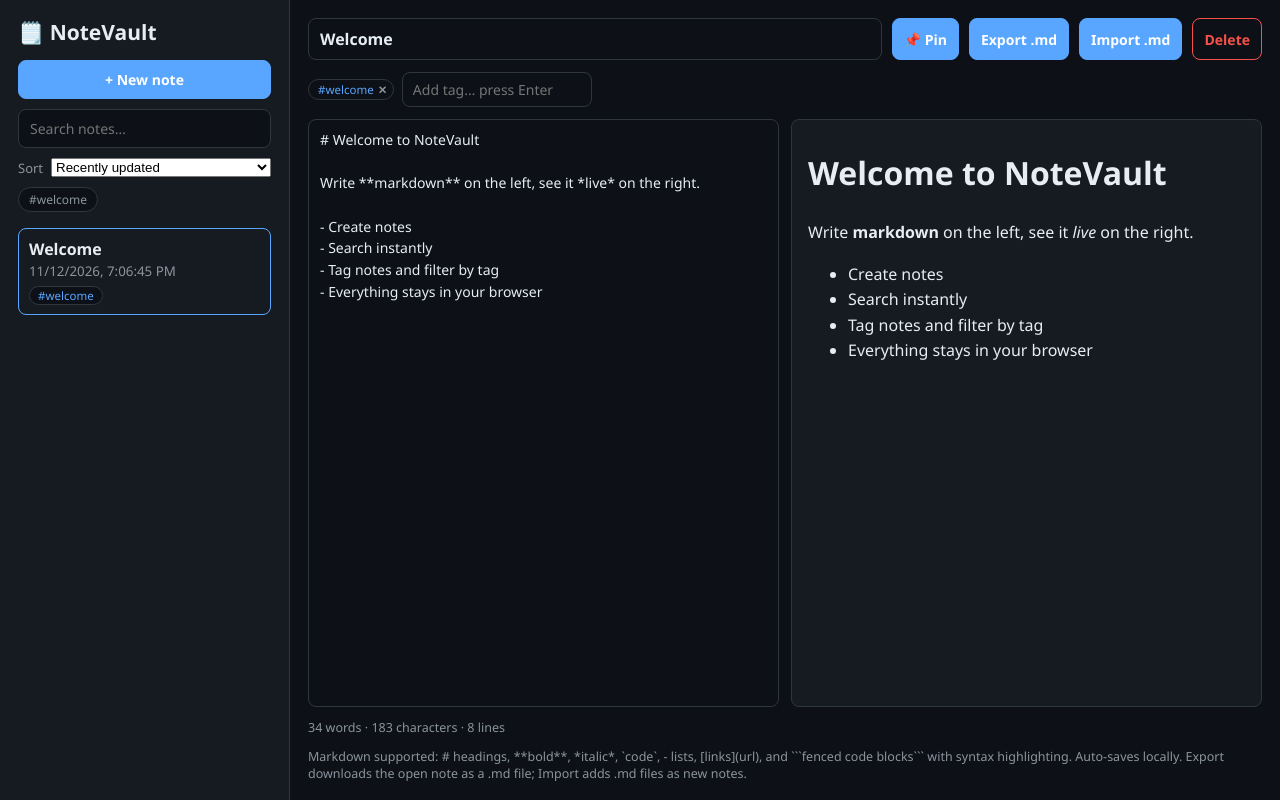
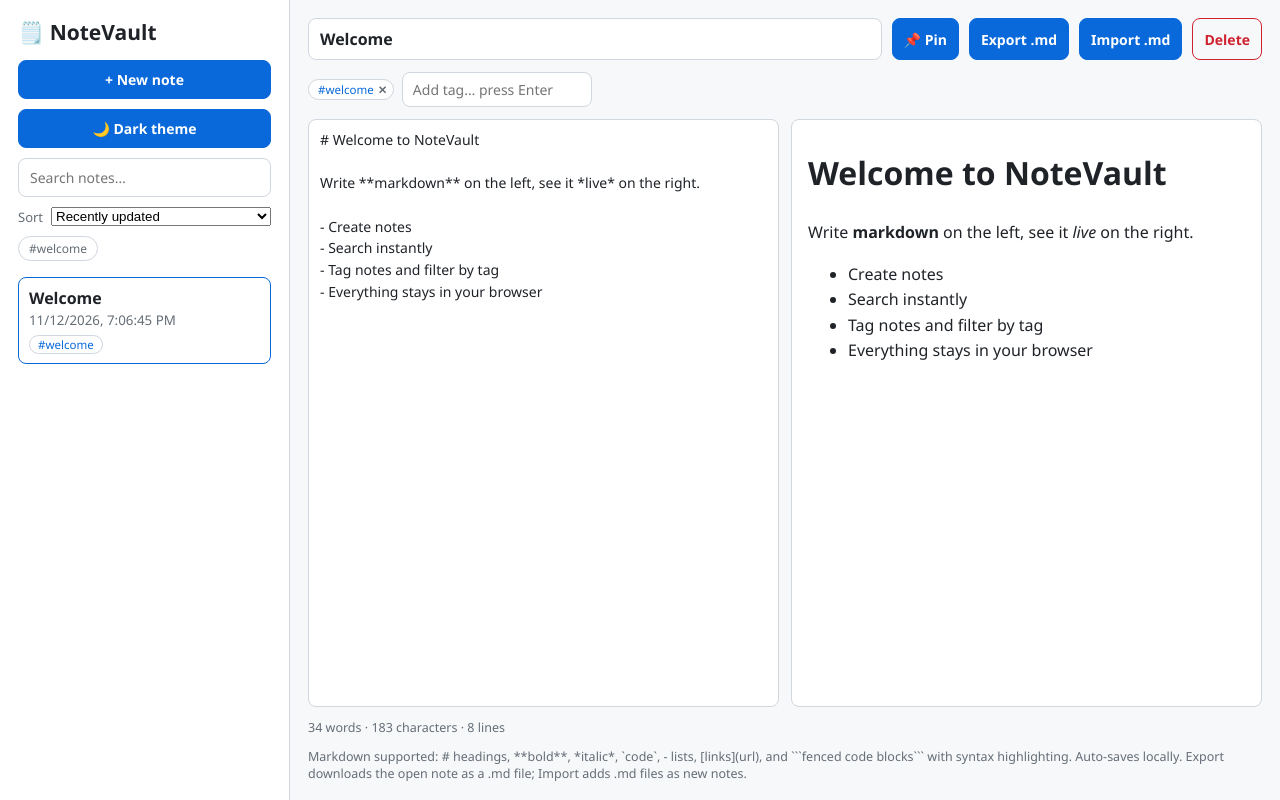
Before and after one commit to azhruu/notevault, a plain HTML site: page index.html in a window 1280 px wide. Drawn offline with Linux system fonts and the light colour scheme.

Commit message:
feat: dark/light theme toggle

```diff
--- a/app.js
+++ b/app.js
@@ -3,12 +3,44 @@
 
 const KEY = "notevault-v1";
 const SORT_KEY = "notevault-sort-v1";
+const THEME_KEY = "notevault-theme-v1";
 const $ = (id) => document.getElementById(id);
 
 let notes = load();
 let activeId = notes.length ? notes[0].id : null;
 let activeTag = null; // tag filter for the note list, null = show all
 let sortMode = loadSortMode();
+const THEMES = ["dark", "light"];
+let theme = loadTheme();
+
+/*
+ * Theme: a saved choice wins; otherwise follow the OS preference
+ * (prefers-color-scheme); the default is the existing dark theme.
+ * The choice is a `light` class on <body>, so every color comes from
+ * the CSS variables and the whole UI — editor, preview, code blocks — flips.
+ */
+function loadTheme() {
+  try {
+    const saved = localStorage.getItem(THEME_KEY);
+    if (THEMES.includes(saved)) return saved;
+  } catch { /* fall through */ }
+  try {
+    if (window.matchMedia && window.matchMedia("(prefers-color-scheme: light)").matches) return "light";
+  } catch { /* fall through */ }
+  return "dark";
+}
+function applyTheme() {
+  document.body.classList.toggle("light", theme === "light");
+  const btn = $("themeBtn");
+  btn.textContent = theme === "light" ? "🌙 Dark theme" : "☀️ Light theme";
+  btn.setAttribute("aria-pressed", String(theme === "light"));
+  btn.title = theme === "light" ? "Switch to dark theme" : "Switch to light theme";
+}
+function toggleTheme() {
+  theme = theme === "light" ? "dark" : "light";
+  try { localStorage.setItem(THEME_KEY, theme); } catch { /* private mode */ }
+  applyTheme();
+}
 
 /* Sort modes: pinned notes always stay on top, the mode orders the rest. */
 const SORTS = {
@@ -82,7 +114,7 @@ function renderMarkdown(src) {
   }
   if (inList) html += "</ul>";
   if (inCode) html += codeBlockHtml(codeBuf.join("\n"), codeLang); // unclosed fence still renders as code
-  return html || '<p style="color:#8b949e">Preview appears here…</p>';
+  return html || '<p style="color:var(--muted)">Preview appears here…</p>';
 }
 
 /*
@@ -334,6 +366,8 @@ $("newBtn").addEventListener("click", () => {
   notes.unshift(n); activeId = n.id; save(); renderAll();
   $("noteTitle").focus();
 });
+/* Theme toggle: flips dark/light and remembers the choice. */
+$("themeBtn").addEventListener("click", toggleTheme);
 $("pinBtn").addEventListener("click", togglePin);
 $("exportBtn").addEventListener("click", exportActiveNote);
 $("importBtn").addEventListener("click", () => $("importFile").click());
@@ -385,4 +419,5 @@ if (!notes.length) {
     body: "# Welcome to NoteVault\n\nWrite **markdown** on the left, see it *live* on the right.\n\n- Create notes\n- Search instantly\n- Tag notes and filter by tag\n- Everything stays in your browser" }];
   activeId = notes[0].id; save();
 }
+applyTheme();
 renderAll();
--- a/index.html
+++ b/index.html
@@ -10,6 +10,7 @@
 <aside>
   <h1>🗒️ NoteVault</h1>
   <button id="newBtn">+ New note</button>
+  <button id="themeBtn" type="button" aria-pressed="false" title="Switch to light theme">☀️ Light theme</button>
   <input id="search" placeholder="Search notes…">
   <label class="sortrow">Sort
     <select id="sortSelect" aria-label="Sort notes">
--- a/style.css
+++ b/style.css
@@ -1,9 +1,16 @@
-:root{--bg:#0d1117;--panel:#161b22;--border:#30363d;--text:#e6edf3;--muted:#8b949e;--accent:#58a6ff;--red:#f85149}
+:root{--bg:#0d1117;--panel:#161b22;--border:#30363d;--text:#e6edf3;--muted:#8b949e;--accent:#58a6ff;--red:#f85149;--surface:#0d1117;--codebg:#0d1117}
+/* Light theme: same variables, light values; toggled by a `light` class on <body>. */
+body.light{--bg:#f6f8fa;--panel:#ffffff;--border:#d0d7de;--text:#1f2328;--muted:#656d76;--accent:#0969da;--red:#cf222e;--surface:#ffffff;--codebg:#f6f8fa}
+body.light .preview pre code .tok-kw{color:#cf222e}
+body.light .preview pre code .tok-str{color:#0a3069}
+body.light .preview pre code .tok-num{color:#0550ae}
+body.light .preview pre code .tok-com{color:#6e7781}
+body.light .preview pre code .tok-fn{color:#8250df}
 *{box-sizing:border-box}
 body{margin:0;font-family:"Segoe UI",system-ui,Arial,sans-serif;background:var(--bg);color:var(--text);display:flex;min-height:100vh}
 aside{width:290px;flex-shrink:0;border-right:1px solid var(--border);background:var(--panel);padding:18px;display:flex;flex-direction:column;gap:10px}
 aside h1{font-size:21px;margin:0 0 4px}
-input,textarea,button{background:#0d1117;color:var(--text);border:1px solid var(--border);border-radius:8px;padding:9px 11px;font-size:14px;font-family:inherit}
+input,textarea,button{background:var(--surface);color:var(--text);border:1px solid var(--border);border-radius:8px;padding:9px 11px;font-size:14px;font-family:inherit}
 button{background:var(--accent);border-color:var(--accent);color:#fff;font-weight:700;cursor:pointer}
 button.danger{background:none;border-color:var(--red);color:var(--red)}
 #pinBtn.on{background:#d29922;border-color:#d29922}
@@ -15,12 +22,12 @@ ul#noteList li.active{border-color:var(--accent)}
 ul#noteList li.pinned{border-color:#d29922}
 ul#noteList li small{color:var(--muted);display:block;margin-top:2px}
 .tags{display:flex;flex-wrap:wrap;gap:4px;margin-top:6px}
-.tag{display:inline-block;background:#0d1117;border:1px solid var(--border);border-radius:20px;padding:1px 8px;font-size:11.5px;color:var(--accent)}
+.tag{display:inline-block;background:var(--surface);border:1px solid var(--border);border-radius:20px;padding:1px 8px;font-size:11.5px;color:var(--accent)}
 .tag.editable{display:inline-flex;align-items:center;gap:2px;padding:2px 4px 2px 9px}
 .tagx{background:none;border:none;color:var(--muted);cursor:pointer;font-size:11px;padding:0 2px}
 .tagx:hover{color:var(--red)}
 #tagFilter{display:flex;flex-wrap:wrap;gap:6px}
-.tagchip{background:#0d1117;border:1px solid var(--border);color:var(--muted);border-radius:20px;padding:3px 10px;font-size:12px;font-weight:400;cursor:pointer}
+.tagchip{background:var(--surface);border:1px solid var(--border);color:var(--muted);border-radius:20px;padding:3px 10px;font-size:12px;font-weight:400;cursor:pointer}
 .tagchip:hover{color:var(--text);border-color:var(--accent)}
 .tagchip.on{background:var(--accent);border-color:var(--accent);color:#fff}
 .tagchip.clear{color:var(--red);border-color:var(--red)}
@@ -33,8 +40,8 @@ main{flex:1;padding:18px;display:flex;flex-direction:column;gap:12px;min-width:0
 .panes{display:grid;grid-template-columns:1fr 1fr;gap:12px;flex:1;min-height:380px}
 textarea{resize:none;line-height:1.55}
 .preview{background:var(--panel);border:1px solid var(--border);border-radius:8px;padding:6px 16px;overflow-y:auto;line-height:1.6}
-.preview code{background:#0d1117;padding:1px 6px;border-radius:5px;border:1px solid var(--border)}
-.preview pre{background:#0d1117;border:1px solid var(--border);border-radius:8px;padding:12px 14px;overflow-x:auto;margin:10px 0}
+.preview code{background:var(--codebg);padding:1px 6px;border-radius:5px;border:1px solid var(--border)}
+.preview pre{background:var(--codebg);border:1px solid var(--border);border-radius:8px;padding:12px 14px;overflow-x:auto;margin:10px 0}
 .preview pre code{background:none;border:none;padding:0;font-family:ui-monospace,SFMono-Regular,Menlo,Consolas,monospace;font-size:13px;line-height:1.55}
 .preview pre code .tok-kw{color:#ff7b72}
 .preview pre code .tok-str{color:#a5d6ff}
```
Also changed, not shown: 2 other files.
